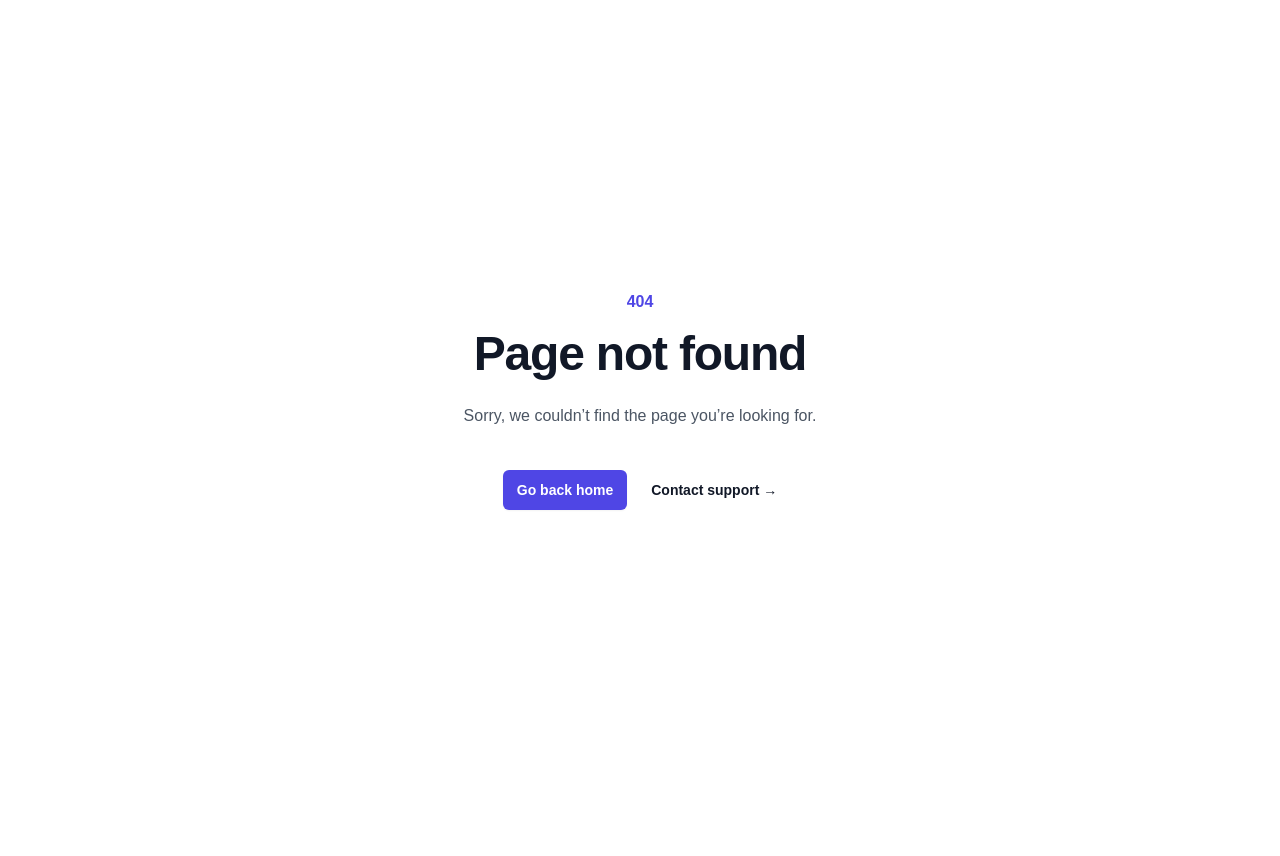
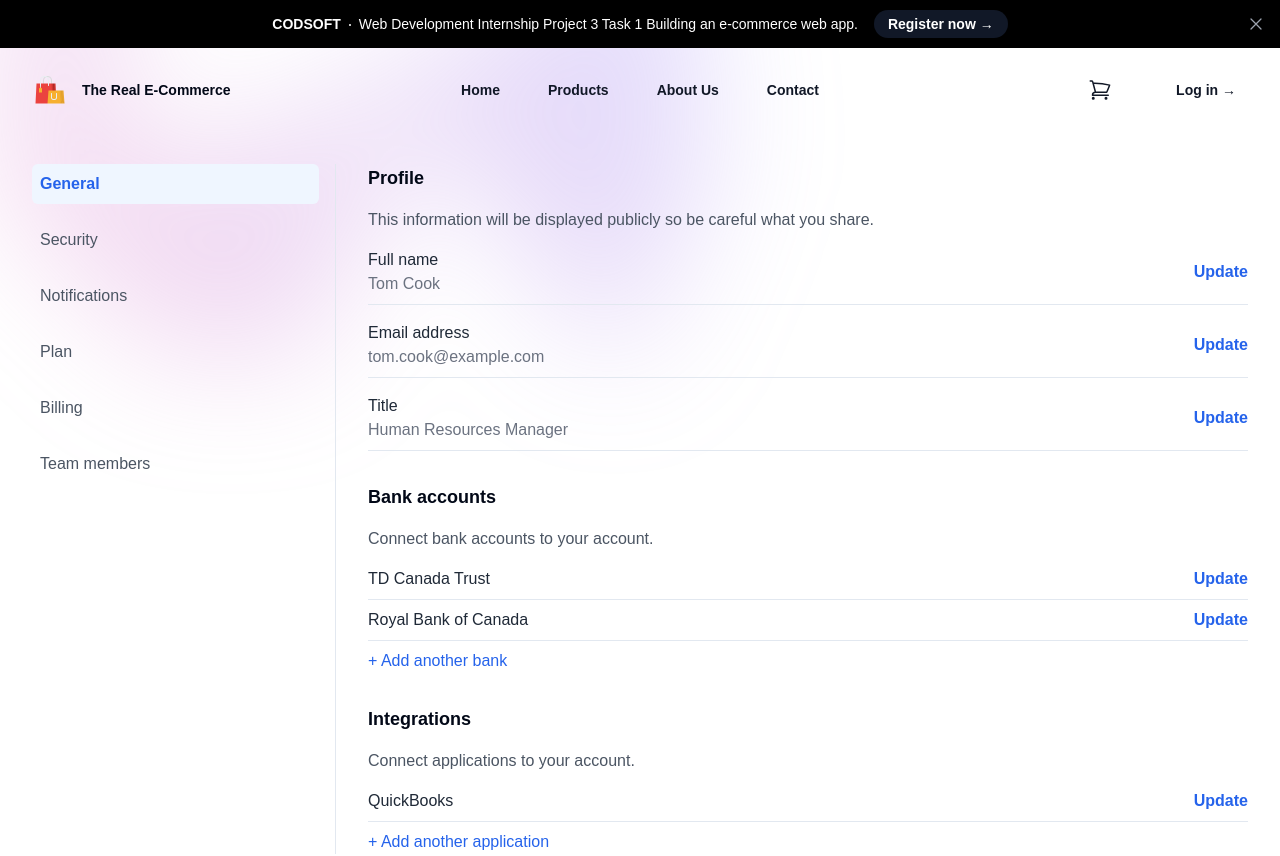
Before and after one commit to fapethedev/CODSOFT, a Next.js app in the folder web-dev-proj3-task1-e-com-website/app-frontend/: page /account in a window 1280 px wide. Before the commit this address had no page. Shown: the top 856 px of the page. Before the commit the page ends 800 px from the top, so only its background shows below. Built offline with nearby package versions, Linux system fonts and the light colour scheme.

Commit message:
add the account page

```diff
--- /dev/null
+++ b/web-dev-proj3-task1-e-com-website/app-frontend/src/app/(main)/account/page.tsx
@@ -0,0 +1,12 @@
+import ProfileSettings from "@/app/components/ui/profile-settings";
+import {Metadata} from "next";
+
+export const metadata: Metadata = {
+  title: 'Account',
+};
+
+export default function Page() {
+    return (
+        <ProfileSettings/>
+    )
+}
```
